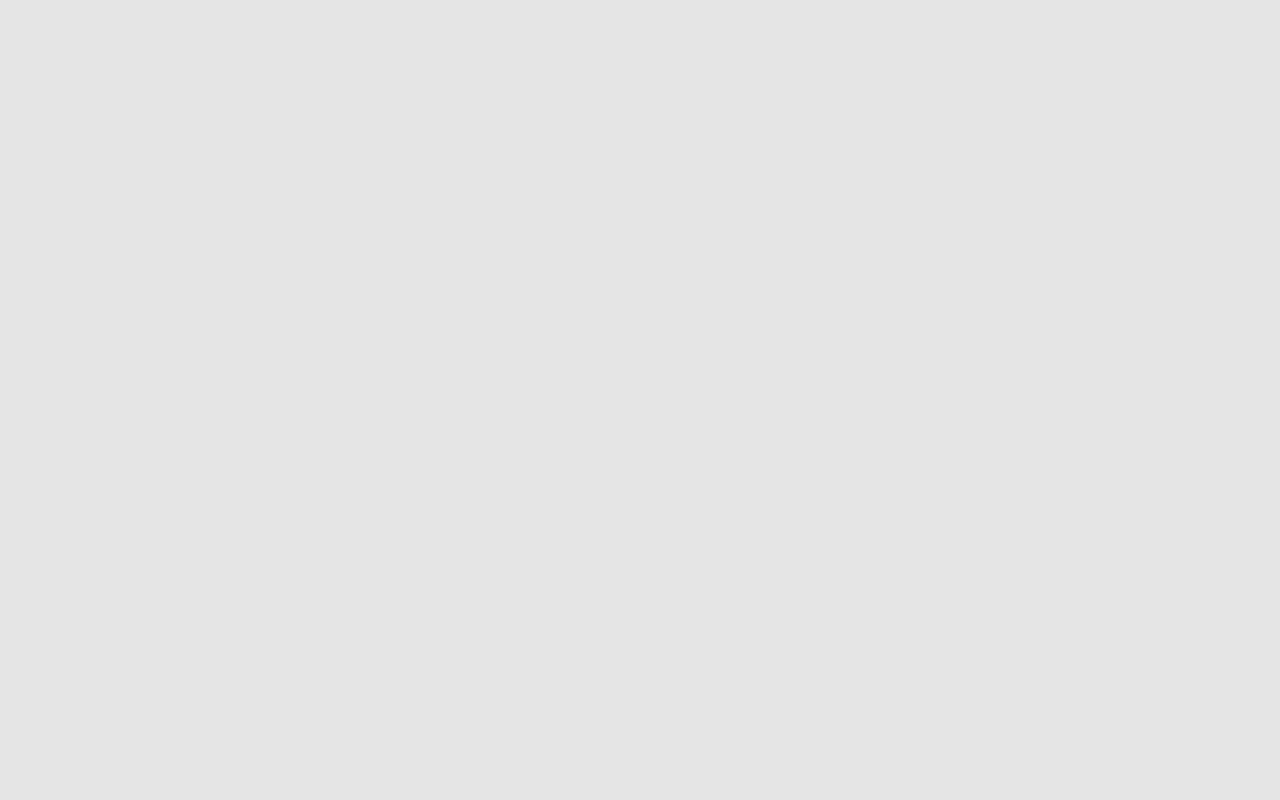
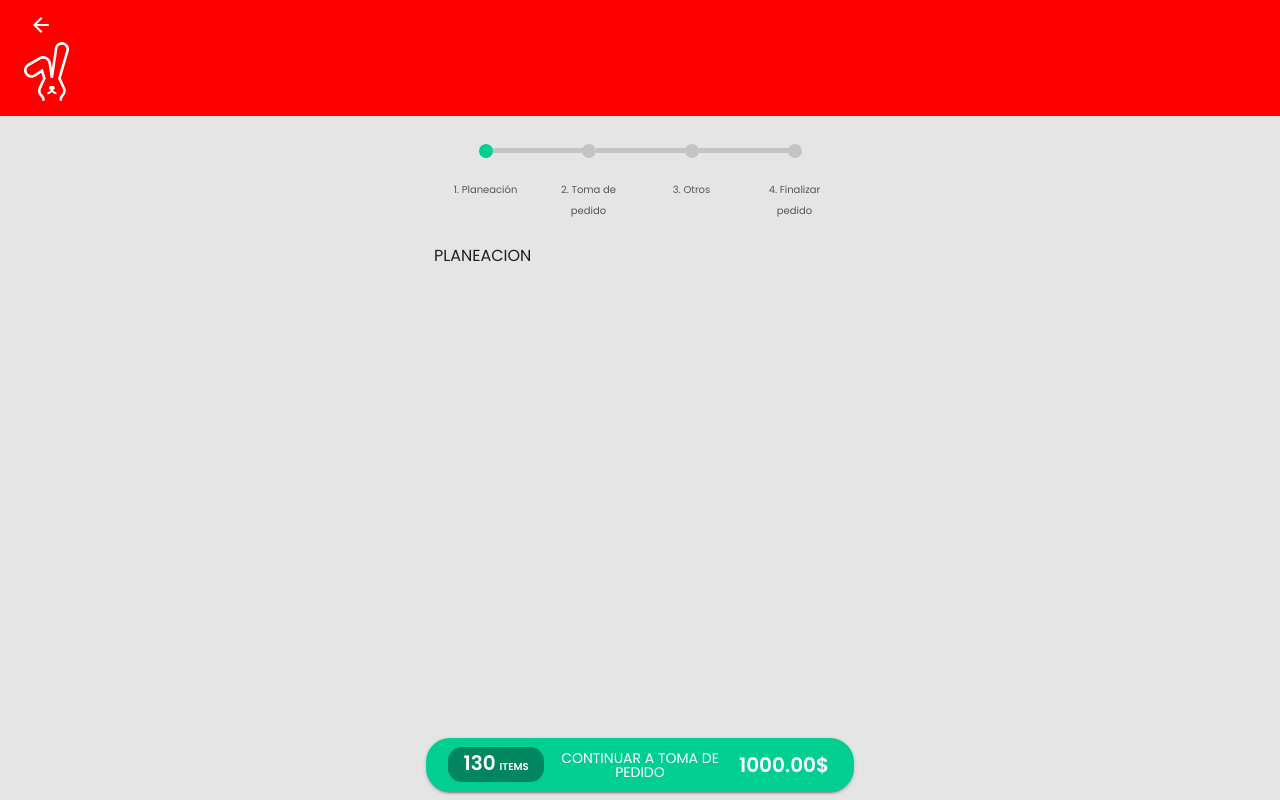
Before and after one commit to jaime12463/ETMTest, a React (Create React App) app: page /planeacion in a window 1280 px wide. Built offline with nearby package versions, Linux system fonts and the light colour scheme.

Commit message:
Se crea page planeacion

```diff
--- a/src/components/Negocio/InputSeleccionarProducto/index.tsx
+++ b/src/components/Negocio/InputSeleccionarProducto/index.tsx
@@ -19,6 +19,7 @@ import useEstilos from './useEstilos';
 import {useTranslation} from 'react-i18next';
 import {useEsPermitidoAgregarProductoAlPedido} from './hooks';
 import {BuscadorProductosClienteActual} from 'pages/TomaPedidoDelClienteActual/components';
+import {BuscarIcon} from 'assests/iconos';
 
 export type Props = {
 	hookForm: THookForm<TFormTomaDePedido>;
@@ -102,7 +103,7 @@ const InputSeleccionarProducto: FunctionComponent<Props> = (props) => {
 										)
 									}
 								>
-									Icono Buscar
+									<BuscarIcon />
 								</IconButton>
 							),
 						}}
--- a/src/components/Negocio/MenuPromoPush/index.tsx
+++ b/src/components/Negocio/MenuPromoPush/index.tsx
@@ -25,7 +25,7 @@ const MenuPromoPush = (): any => {
 				}}
 				color={!mostrarPromoPush ? 'primary' : 'default'}
 			>
-				Icono carrito
+				C
 			</IconButton>
 			{datosTipoPedido?.habilitaPromocion && (
 				<IconButton
@@ -34,7 +34,7 @@ const MenuPromoPush = (): any => {
 					}}
 					color={mostrarPromoPush ? 'primary' : 'default'}
 				>
-					Icono Promo
+					P
 				</IconButton>
 			)}
 		</Box>
--- a/src/components/UI/BotonBarraInferior/index.tsx
+++ b/src/components/UI/BotonBarraInferior/index.tsx
@@ -6,6 +6,7 @@ type Props = {
 	numeroItems: number;
 	descripcion: string;
 	total: string;
+	onClick: (e: any) => void;
 };
 
 export const BotonBarraInferior: FunctionComponent<Props> = (props) => {
@@ -16,6 +17,7 @@ export const BotonBarraInferior: FunctionComponent<Props> = (props) => {
 			color='success'
 			fullWidth
 			style={{borderRadius: '24px', color: 'white'}}
+			onClick={props.onClick}
 		>
 			<Grid
 				container
--- a/src/components/UI/Estructura/Encabezado.tsx
+++ b/src/components/UI/Estructura/Encabezado.tsx
@@ -7,7 +7,7 @@ import Typography from '@mui/material/Typography';
 import {useHistory} from 'react-router-dom';
 import Logo from 'assests/images/logo.svg';
 import {Grid, Stack, Box} from '@mui/material';
-import  {RetrocederIcon} from 'assests/iconos';
+import {RetrocederIcon} from 'assests/iconos';
 const StyledToolbar = styled(Toolbar)(({theme}) => ({
 	alignItems: 'flex-start',
 	paddingTop: theme.spacing(1),
@@ -34,7 +34,7 @@ const Encabezado = ({children, esConFechaHaciaAtras, acciones}: Props) => {
 									onClick={() => history.goBack()}
 									data-cy='boton-atras'
 								>
-									<RetrocederIcon/>
+									<RetrocederIcon style={{color: 'white'}} />
 								</IconButton>
 							)}
 							{acciones ?? <Fragment />}
--- a/src/pages/Clientes/hooks/useInicializarClienteActual.ts
+++ b/src/pages/Clientes/hooks/useInicializarClienteActual.ts
@@ -40,19 +40,15 @@ export const useInicializarClienteActual = (
 	//TODO: Esta logica puede ser mas limpia.
 	const asignarClienteActual = useCallback(
 		({codigoCliente}: TInputsCodigoCliente) => {
-			const {
-				esValidoInicializarClienteActual,
-				datosCliente,
-			} = validarInicializarClienteActual(codigoCliente);
+			const {esValidoInicializarClienteActual, datosCliente} =
+				validarInicializarClienteActual(codigoCliente);
 
 			if (!esValidoInicializarClienteActual) return;
 
 			if (!datosCliente) return;
 
-			const {
-				esValidoInicializarPedidoActual,
-				fechaEntrega,
-			} = validarInicializarPedidoActual(datosCliente);
+			const {esValidoInicializarPedidoActual, fechaEntrega} =
+				validarInicializarPedidoActual(datosCliente);
 
 			if (!esValidoInicializarPedidoActual) return;
 
@@ -69,7 +65,7 @@ export const useInicializarClienteActual = (
 
 			inicializarVisitaActual(fechaEntrega, codigoCliente);
 
-			history.push(`${nombresRutas.ingresarPedido}`);
+			history.push(`${nombresRutas.planeacion}`);
 		},
 		[
 			mostrarAdvertenciaEnDialogo,
--- /dev/null
+++ b/src/pages/Planeacion/index.tsx
@@ -0,0 +1,30 @@
+import {Box} from '@mui/material';
+import {InfoClienteDelPedidoActual} from 'components/Negocio';
+import {BotonBarraInferior, Estructura, Stepper} from 'components/UI';
+import {useHistory} from 'react-router-dom';
+import nombresRutas from 'routes/nombresRutas';
+
+export const Planeacion: React.FC = () => {
+	const history = useHistory();
+	return (
+		<Estructura>
+			<Estructura.Encabezado esConFechaHaciaAtras={true}>
+				<InfoClienteDelPedidoActual />
+			</Estructura.Encabezado>
+			<Estructura.Cuerpo>
+				<Box my={3}>
+					<Stepper pasoActivo={0} />
+				</Box>
+				PLANEACION
+			</Estructura.Cuerpo>
+			<Estructura.PieDePagina>
+				<BotonBarraInferior
+					descripcion='Continuar a Toma de pedido'
+					numeroItems={130}
+					total='1000.00$'
+					onClick={() => history.push(`${nombresRutas.ingresarPedido}`)}
+				/>
+			</Estructura.PieDePagina>
+		</Estructura>
+	);
+};
--- a/src/pages/TomaPedidoDelClienteActual/index.tsx
+++ b/src/pages/TomaPedidoDelClienteActual/index.tsx
@@ -76,7 +76,8 @@ const TomaPedidoDelClienteActual: React.FC = () => {
 					descripcion='Continuar a Toma de pedido'
 					numeroItems={130}
 					total='1000.00$'
-				></BotonBarraInferior>
+					onClick={() => {}}
+				/>
 			</Estructura.PieDePagina>
 		</Estructura>
 	);
--- a/src/pages/index.ts
+++ b/src/pages/index.ts
@@ -4,6 +4,7 @@ import PedidosDelClienteActual from './PedidosDelClienteActual';
 import TomaPedidoDelClienteActual from './TomaPedidoDelClienteActual';
 import EnvasesRetornables from './EnvasesRetornables';
 import CompromisoDeCobro from './CompromisoDeCobro';
+export {Planeacion} from './Planeacion';
 
 export {
 	Inicio,
--- a/src/routes/index.tsx
+++ b/src/routes/index.tsx
@@ -4,6 +4,7 @@ import {
 	TomaPedidoDelClienteActual,
 	EnvasesRetornables,
 	PedidosDelClienteActual,
+	Planeacion,
 } from 'pages';
 import {ReactNode} from 'react';
 import nombresRutas from './nombresRutas';
@@ -17,6 +18,10 @@ const routes: any = [
 	{
 		path: nombresRutas.clientes,
 		componente: <Clientes />,
+	},
+	{
+		path: nombresRutas.planeacion,
+		componente: <Planeacion />,
 	},
 	{
 		path: nombresRutas.ingresarPedido,
--- a/src/routes/nombresRutas/index.ts
+++ b/src/routes/nombresRutas/index.ts
@@ -4,6 +4,7 @@ const nombresRutas = {
 	ingresarPedido: '/ingresarPedido',
 	pedidosCliente: '/pedidosCliente',
 	envasesRetornables: '/envasesretornables',
+	planeacion: '/planeacion',
 };
 
 export default nombresRutas;
```
Also changed, not shown: src/assests/iconos/arrow_back.svg.
